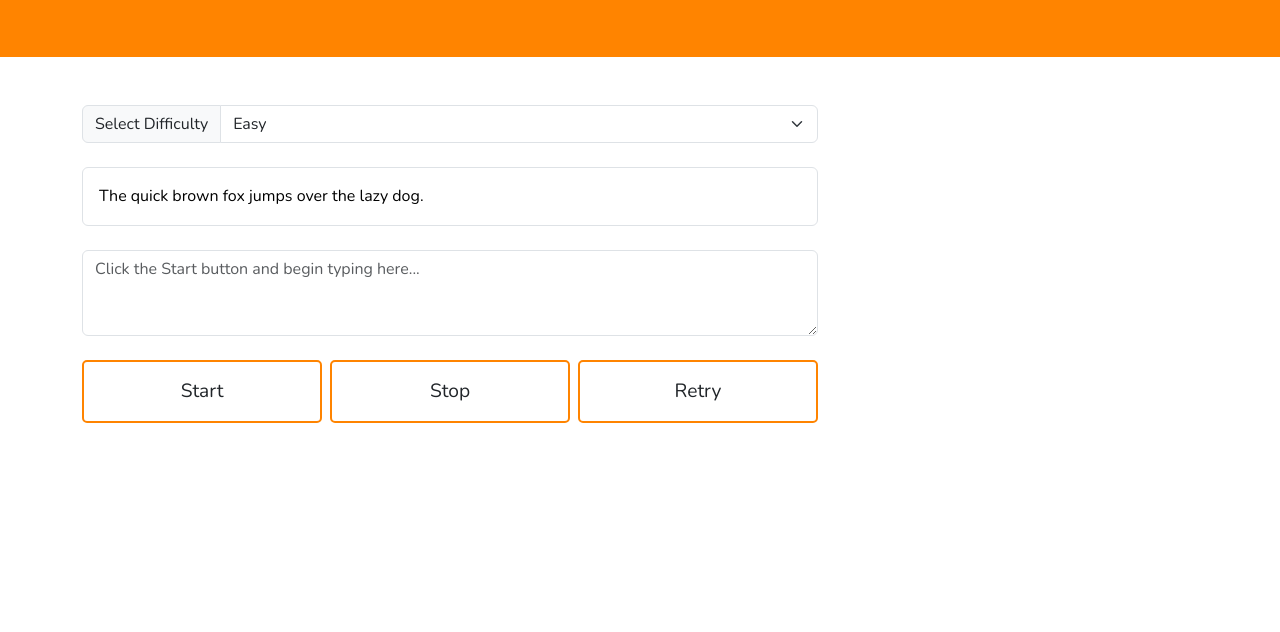
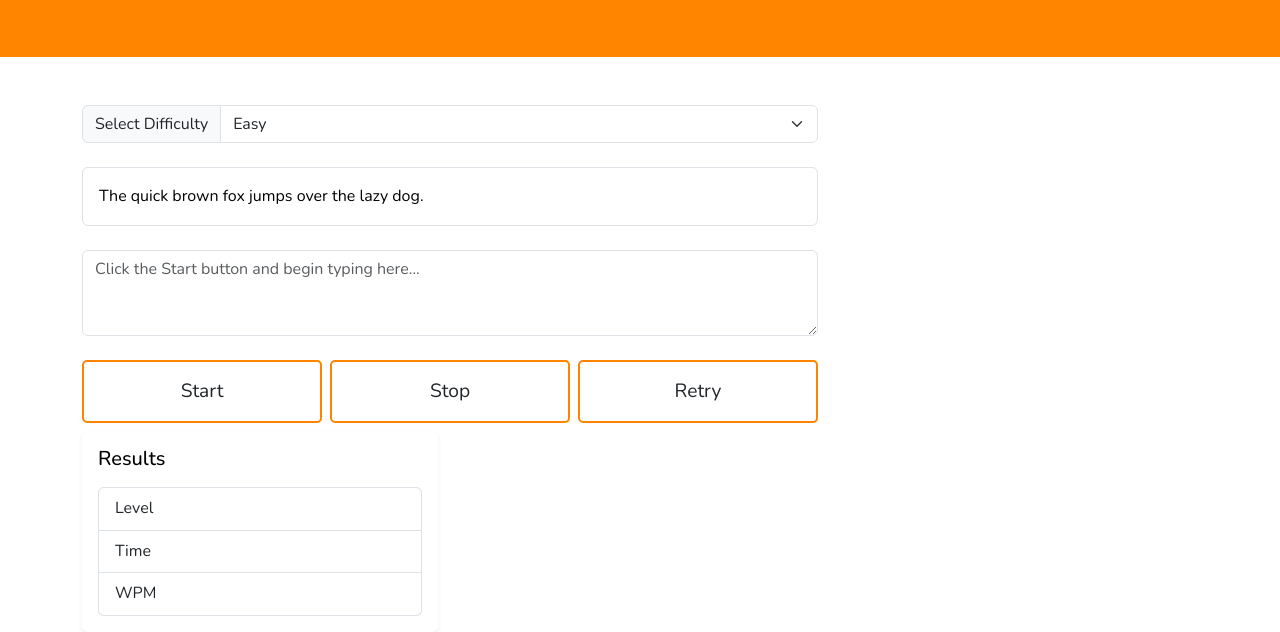
Before and after one commit to leilacsak/typeRacer, a plain HTML site: page index.html in a window 1280 px wide. Shown: the part 203-835 px from the top of the page. Before the commit the page ends 800 px from the top, so only its background shows below. Drawn offline with nearby package versions, Linux system fonts and the light colour scheme.

Commit message:
Add result area content: level, time , WPM

```diff
--- a/index.html
+++ b/index.html
@@ -72,7 +72,23 @@
       <div class="container">
         <div class="row">
           <div class="col-12 col-md-4 mb-4 mb-md-0">
-
+            <div class="p-3 bg-white rounded shadow-sm h-100">
+              <h2 class="h5 mb-3">Results</h2>
+              <ul class="list-group">
+                <li class="list-group-item d-flex justify-content-between align-items-center">
+                  Level
+                  <span id="resultLevel" class="fw-bold"></span>
+                </li>
+                <li class="list-group-item d-flex justify-content-between align-items-center">
+                  Time
+                  <span id="resultTime" class="fw-bold"></span>
+                </li>
+                <li class="list-group-item d-flex justify-content-between align-items-center">
+                  WPM
+                  <span id="resultWpm" class="fw-bold"></span>
+                </li>
+              </ul>
+            </div>
           </div>
         </div>
       </div>
```
